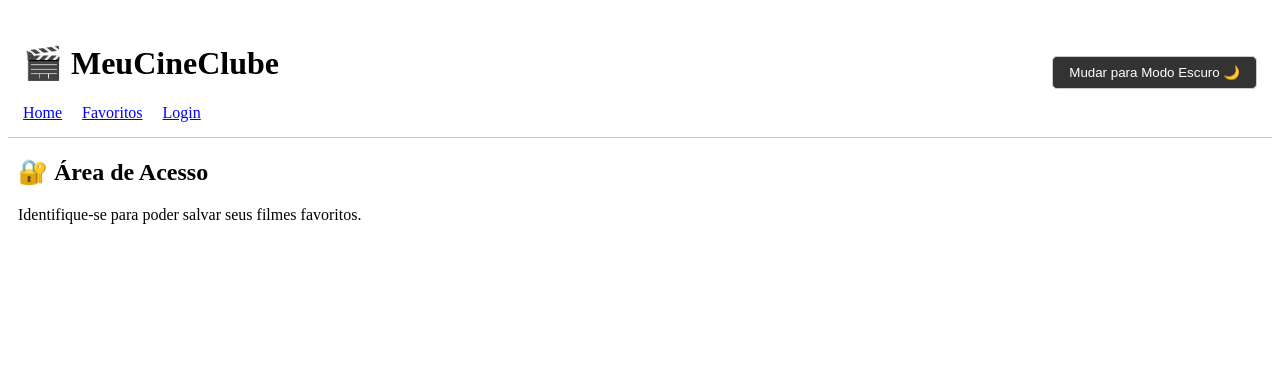
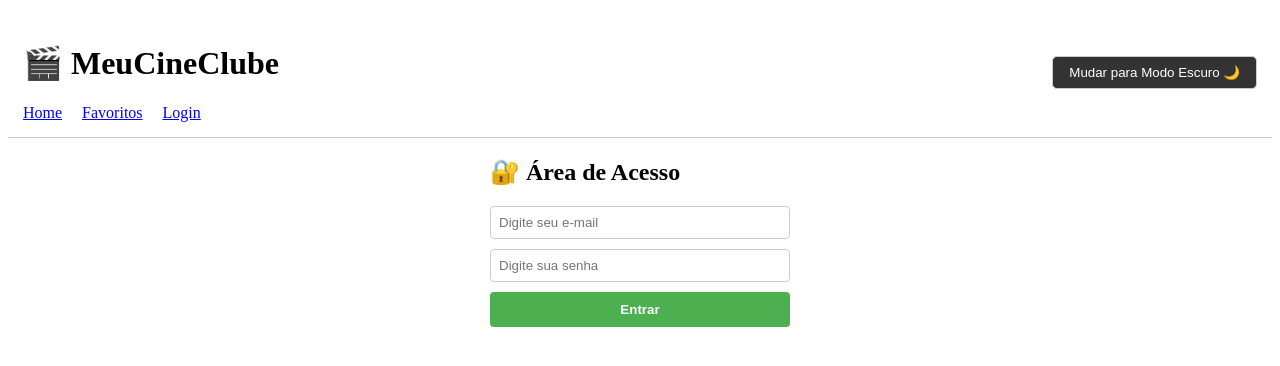
Before and after one commit to LuizArthur098/Meu-cine-Clube, a React (Vite) app: page /login in a window 1280 px wide. Shown: the top 366 px of the page. Built offline with nearby package versions, Linux system fonts and the light colour scheme.

Commit message:
Passo 4: Criando AuthContext e tela de login simulado com redirecionamento

```diff
--- /dev/null
+++ b/src/contexts/AuthContext.jsx
@@ -0,0 +1,37 @@
+import React, { createContext, useState } from 'react';
+
+export const AuthContext = createContext();
+
+export function AuthProvider({ children }) {
+  // Estado para armazenar o usuário logado.
+  // Buscamos no localStorage para manter a sessão ativa mesmo se der F5.
+  const [usuario, setUsuario] = useState(() => {
+    const usuarioSalvo = localStorage.getItem('meuCineClube:usuario');
+    return usuarioSalvo ? JSON.parse(usuarioSalvo) : null;
+  });
+
+  // Função que simula o login do usuário
+  const login = (email, senha) => {
+    // Simulação simples: se preencheu os campos, loga com sucesso
+    if (email && senha) {
+      const dadosUsuario = { email, nome: 'Luiz Arthur' };
+      setUsuario(dadosUsuario);
+      localStorage.setItem('meuCineClube:usuario', JSON.stringify(dadosUsuario));
+      return true; // Retorna true para a página saber que deu certo
+    }
+    return false;
+  };
+
+  // Função para deslogar do sistema
+  const logout = () => {
+    setUsuario(null);
+    localStorage.removeItem('meuCineClube:usuario');
+  };
+
+  return (
+    // Compartilhamos o estado do usuário e as funções de login e logout
+    <AuthContext.Provider value={{ usuario, login, logout }}>
+      {children}
+    </AuthContext.Provider>
+  );
+}
--- a/src/pages/Login.jsx
+++ b/src/pages/Login.jsx
@@ -1,10 +1,70 @@
-import React from 'react';
+import React, { useState, useContext } from 'react';
+// IMPORTANTE: Importamos o useNavigate para fazer o redirecionamento via código
+import { useNavigate } from 'react-router-dom';
+import { AuthContext } from '../contexts/AuthContext';
 
 function Login() {
+  const { usuario, login, logout } = useContext(AuthContext);
+  const navigate = useNavigate(); // Hook para navegar o usuário programaticamente
+
+  // Estados locais para controlar os campos do formulário
+  const [email, setEmail] = useState('');
+  const [senha, setSenha] = useState('');
+
+  const handleSubmit = (e) => {
+    e.preventDefault(); // Evita que a página recarregue com o envio do form
+
+    const logou = login(email, senha);
+    if (logou) {
+      navigate('/'); // Redireciona para a Home
+    } else {
+      alert('Preencha os campos corretamente!');
+    }
+  };
+
+  // Se o usuário já estiver logado, exibe o botão de Logout
+  if (usuario) {
+    return (
+      <div style={{ maxWidth: '300px', margin: 'auto', textAlign: 'center' }}>
+        <h2>Olá, {usuario.nome}!</h2>
+        <p>Você já está conectado como: {usuario.email}</p>
+        <button
+          onClick={logout}
+          style={{ padding: '8px 16px', backgroundColor: '#e53935', color: '#fff', border: 'none', borderRadius: '4px', cursor: 'pointer' }}
+        >
+          Sair da Conta (Logout)
+        </button>
+      </div>
+    );
+  }
+
   return (
-    <div>
+    <div style={{ maxWidth: '300px', margin: 'auto' }}>
       <h2>🔐 Área de Acesso</h2>
-      <p>Identifique-se para poder salvar seus filmes favoritos.</p>
+      <form onSubmit={handleSubmit} style={{ display: 'flex', flexDirection: 'column', gap: '10px' }}>
+        <input
+          type="email"
+          placeholder="Digite seu e-mail"
+          value={email}
+          onChange={(e) => setEmail(e.target.value)}
+          required
+          style={{ padding: '8px', borderRadius: '4px', border: '1px solid #ccc' }}
+        />
+        <input
+          type="password"
+          placeholder="Digite sua senha"
+          value={senha}
+          onChange={(e) => setSenha(e.target.value)}
+          required
+          style={{ padding: '8px', borderRadius: '4px', border: '1px solid #ccc' }}
+        />
+        <button
+          type="submit"
+          style={{ padding: '10px', backgroundColor: '#4caf50', color: '#fff', border: 'none', borderRadius: '4px', cursor: 'pointer', fontWeight: 'bold' }}
+        >
+          Entrar
+        </button>
+      </form>
     </div>
   );
 }
```
Also changed, not shown: src/App.jsx (+5 -2 lines).
